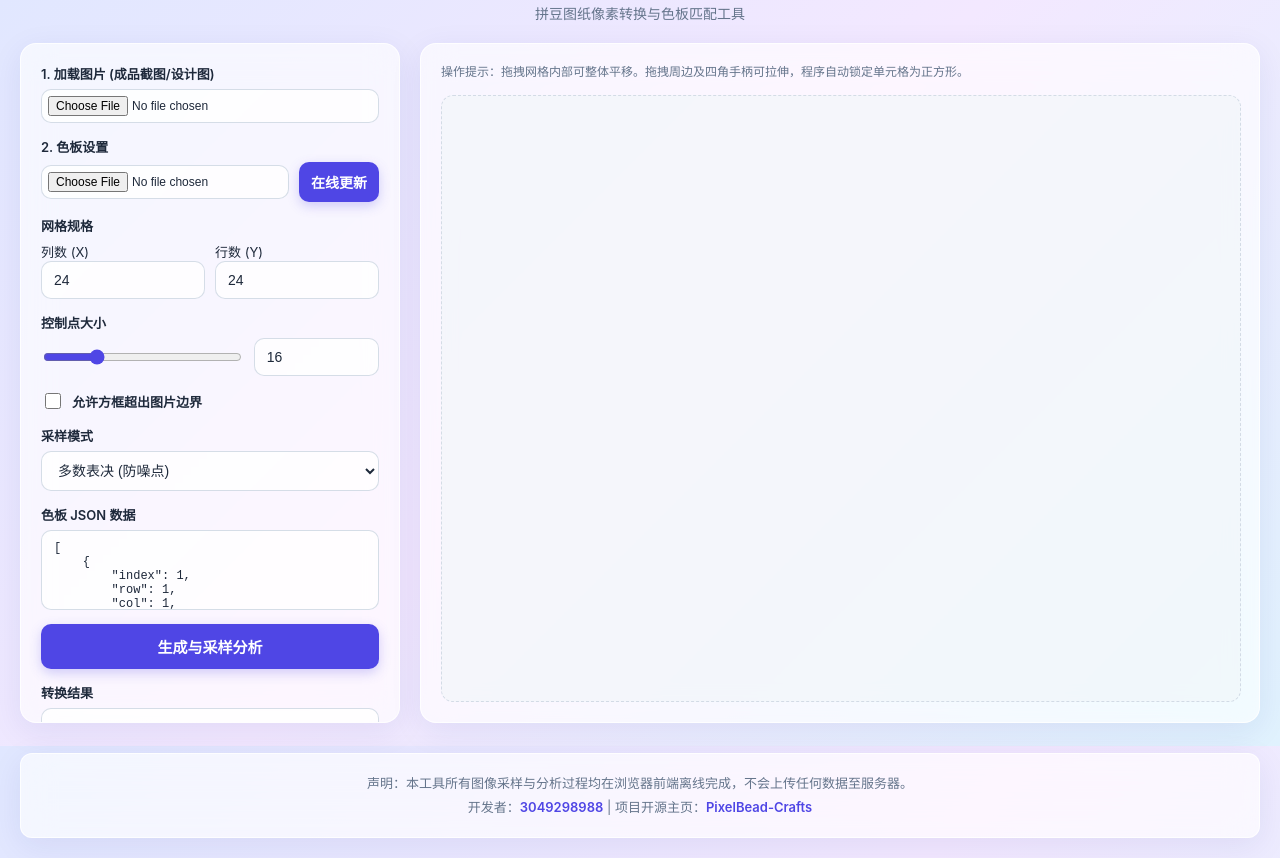
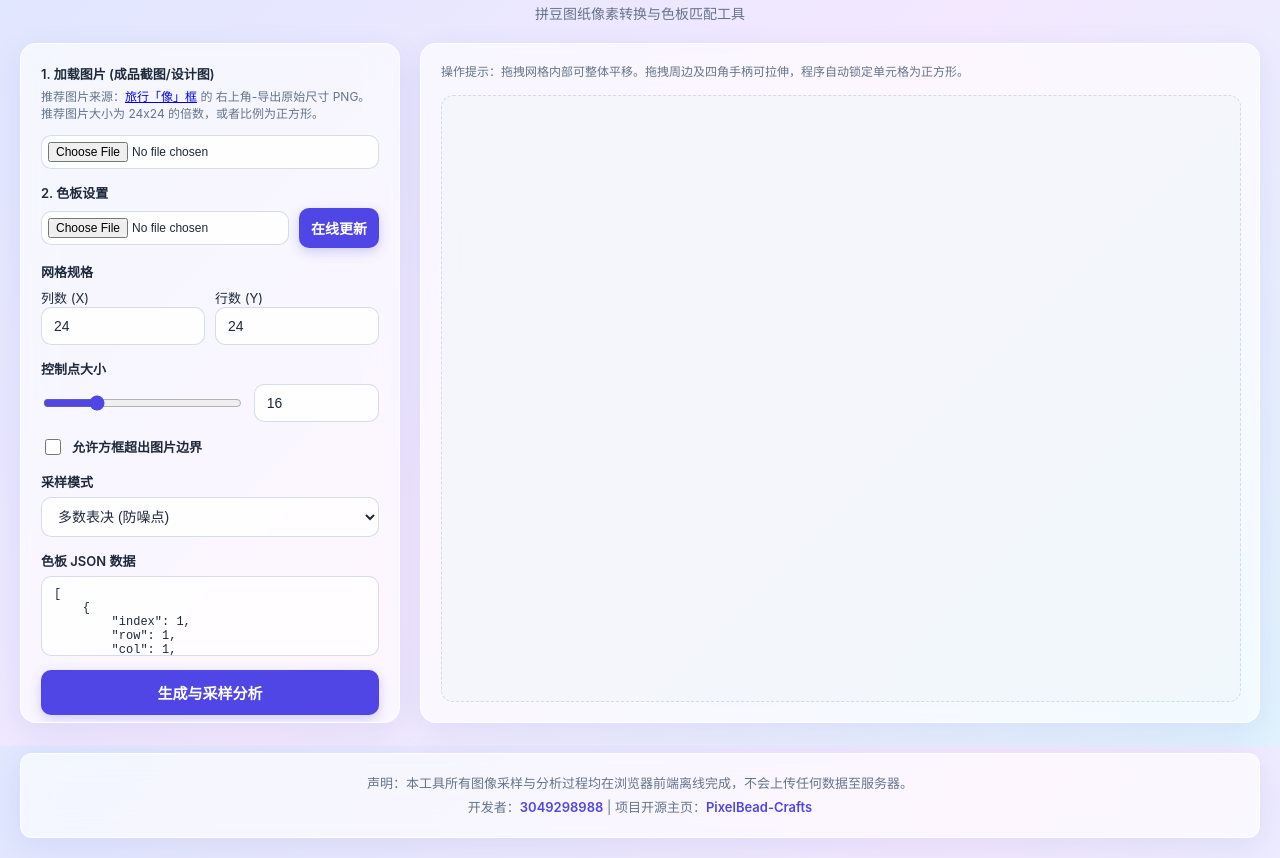
Before and after one commit to 3049298988/PixelBead-Crafts, a plain HTML site: page docs/index.html in a window 1280 px wide. Shown: the part 54-912 px from the top of the page. Drawn offline with Linux system fonts and the light colour scheme.

Commit message:
Update image loading instructions in index.html
Added hints for image loading recommendations.

```diff
--- a/docs/index.html
+++ b/docs/index.html
@@ -17,6 +17,10 @@
     <div class="glass-panel control-panel">
         <div class="form-group">
             <label>1. 加载图片 (成品截图/设计图)</label>
+            <p class="hint-text" style="margin-bottom: 6px;">
+                推荐图片来源：<a href="https://tourgrid.miraceo.com/" target="_blank" rel="noopener noreferrer">旅行「像」框</a> 的 右上角-导出原始尺寸 PNG。<br>
+                推荐图片大小为 24x24 的倍数，或者比例为正方形。
+            </p>
             <input type="file" id="imageInput" accept="image/*">
         </div>
 
```
